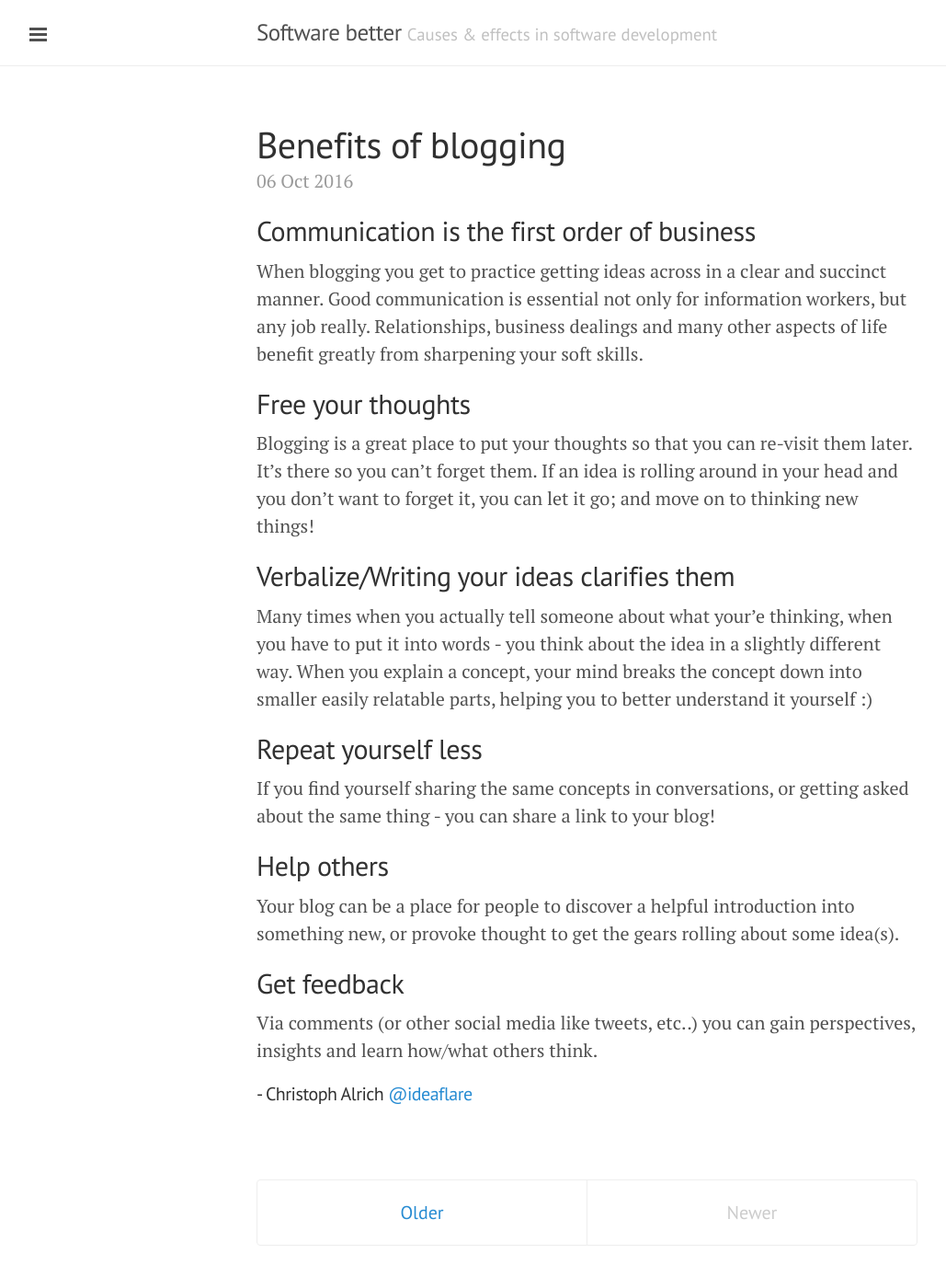
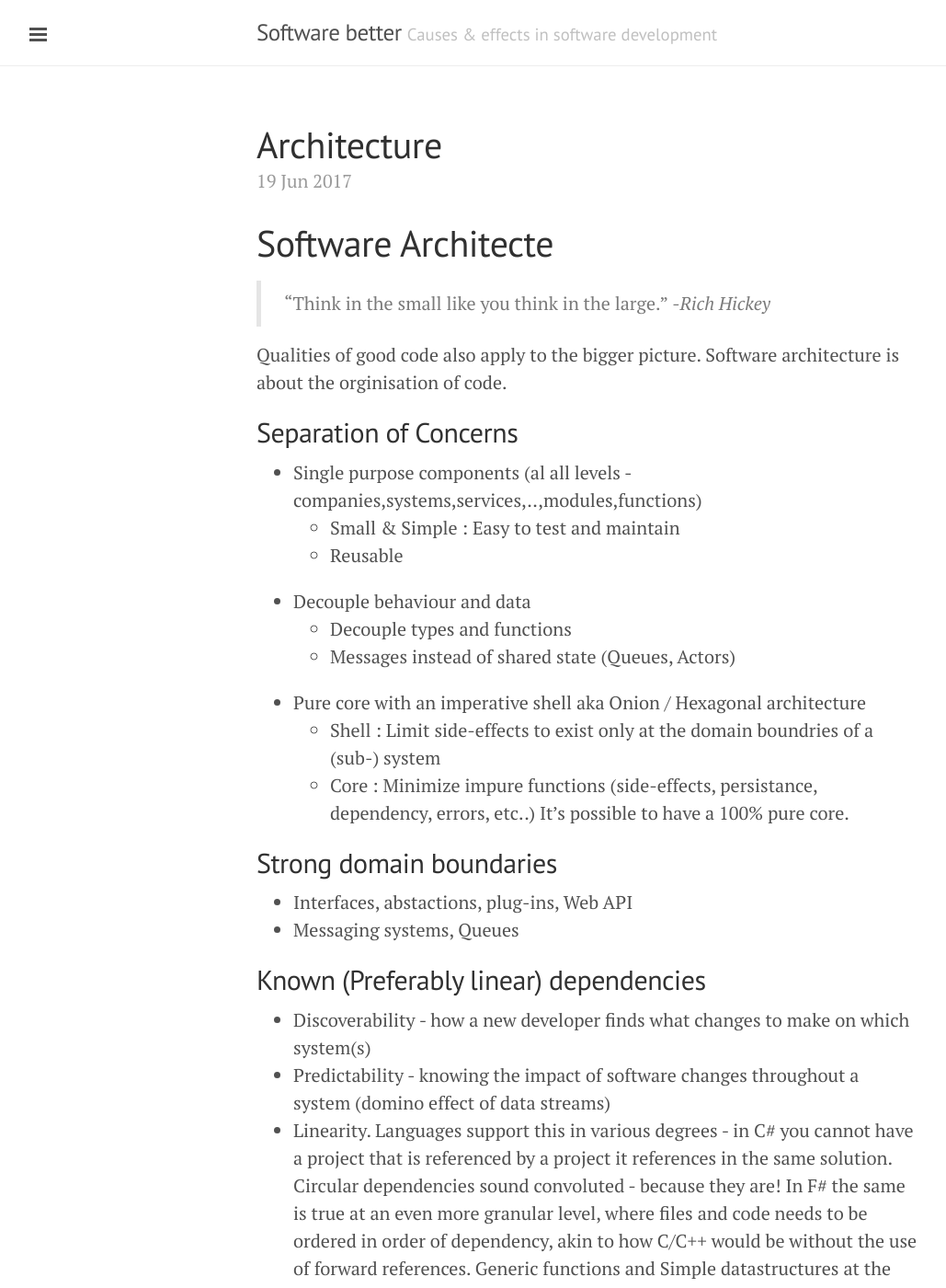
Before and after one commit to ideaflare/ideaflare.github.io, a Jekyll site: the page built from index.html, in a window 1280 px wide and 1400 px high. Shown: the whole window at 92% size, without its empty margins (1-1030 px from the left). Built offline with Jekyll 4.4.1, drawn with Linux system fonts in a browser that asks for light colours; the list of posts is cut into pages by our own code; comment, search, counter and statistics services are not loaded; some of the changed text lies outside the part shown.

Commit message:
Update and rename 2017-06-01-architecture.markdown to 2017-06-19-architecture.markdown

```diff
--- a/_posts/2017-06-01-architecture.markdown
+++ b/_posts/2017-06-19-architecture.markdown
@@ -1,5 +1,5 @@
 ---
-published: false
+published: true
 title: Architecture
 layout: post
 tags: [cleancode, acrhitecture, refactoring]
```
Also changed, not shown: other parts of _posts/2017-06-19-architecture.markdown (+1 -0 lines).
